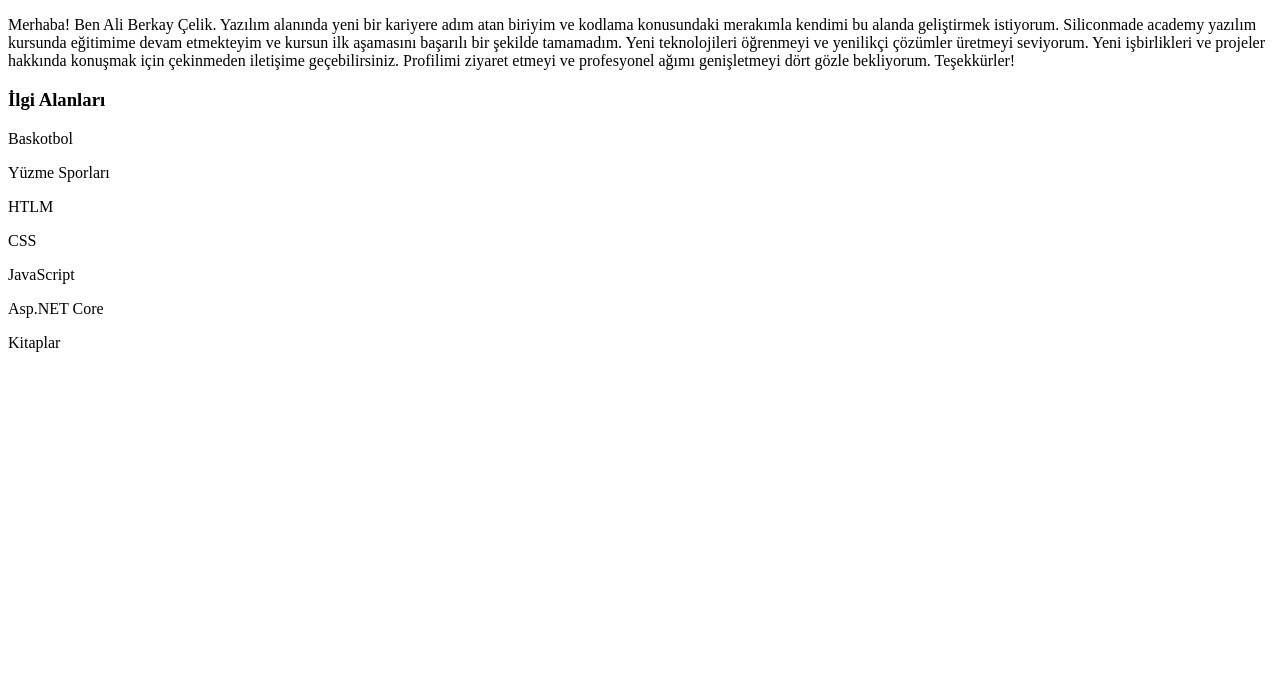
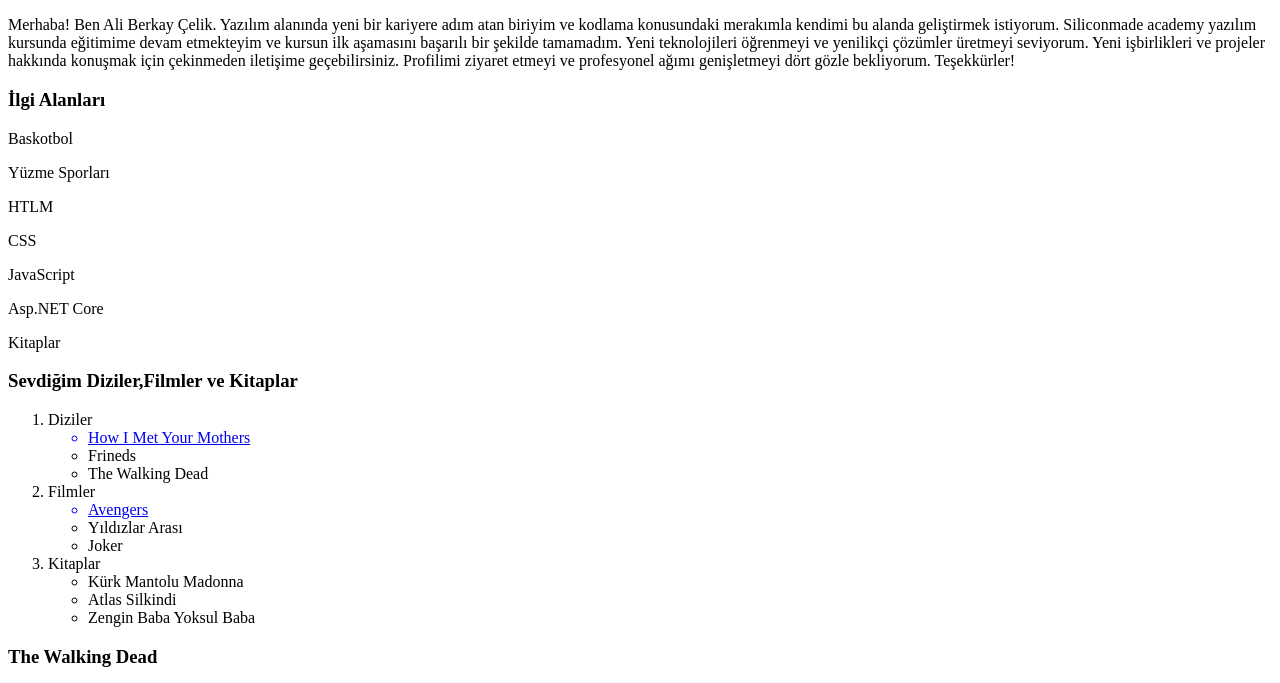
Before and after one commit to AliBerkayCelik/Kodluyoruz-Front-End-Egitimi, a plain HTML site: page index.html in a window 1280 px wide. Shown: the part 91-774 px from the top of the page. Drawn offline with Linux system fonts and the light colour scheme.

Commit message:
güncel odev

```diff
--- a/index.html
+++ b/index.html
@@ -16,3 +16,36 @@
 <p>JavaScript</p>
 <p>Asp.NET Core</p>
 <p>Kitaplar</p>
+
+<h3>Sevdiğim Diziler,Filmler ve Kitaplar</h3>
+<ol>
+    <li>Diziler
+        <ul>
+            <a href="https://www.imdb.com/title/tt0460649/"><li>How I Met Your Mothers</li>
+
+            </a>
+            <li>Frineds</li>
+            <li>The Walking Dead</li>
+        </ul>
+    </li>
+    <li>Filmler
+        <ul>
+            <a href="https://www.imdb.com/title/tt0848228/"><li>Avengers</li>
+
+            </a>
+
+            <li>Yıldızlar Arası</li>
+            <li>Joker</li>
+        </ul>
+    </li>
+    <li>Kitaplar
+        <ul>
+            <li>Kürk Mantolu Madonna</li>
+            <li>Atlas Silkindi</li>
+            <li>Zengin Baba Yoksul Baba</li>
+        </ul>
+    </li>
+</ol>
+
+<h3>The Walking Dead</h3>
+<img width="300" height="200" src="theWalkingDead.jpg" alt="Sevdiğim Diziler">
```
Also changed, not shown: theWalkingDead.jpg (added).
